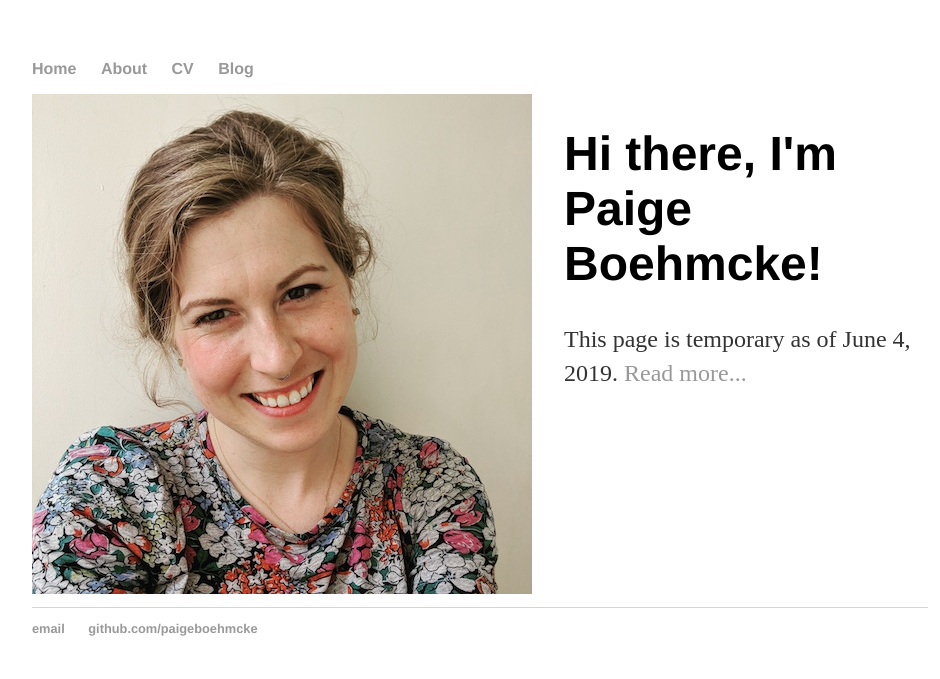
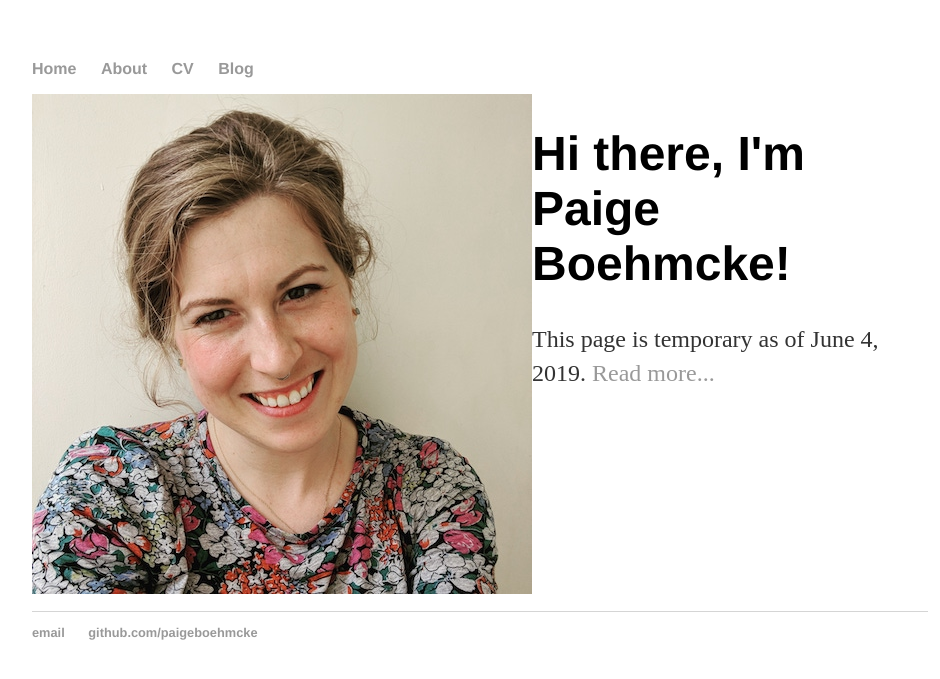
Before and after one commit to paigeboehmcke/paigeboehmcke.github.io, a Jekyll site: the page built from index.html, in a window 1280 px wide. Shown: the top 679 px of the page, without its empty margins (160-1100 px from the left). Built offline with Jekyll 4.4.1, drawn with Linux system fonts in a browser that asks for light colours.

Commit message:
Update index.html

```diff
--- a/index.html
+++ b/index.html
@@ -3,7 +3,7 @@ layout: default
 title: Paige Boehmcke
 ---
 <div class="blurb">
-	<img src="/images/headshot.jpg" alt="paige headshot" style="float: left; display: inline; margin-right: 2em;">
+	<img src="/images/headshot.jpg" alt="paige headshot">
 </div>
 <div class="blurb">
 	<h1>Hi there, I'm Paige Boehmcke!</h1>
```
